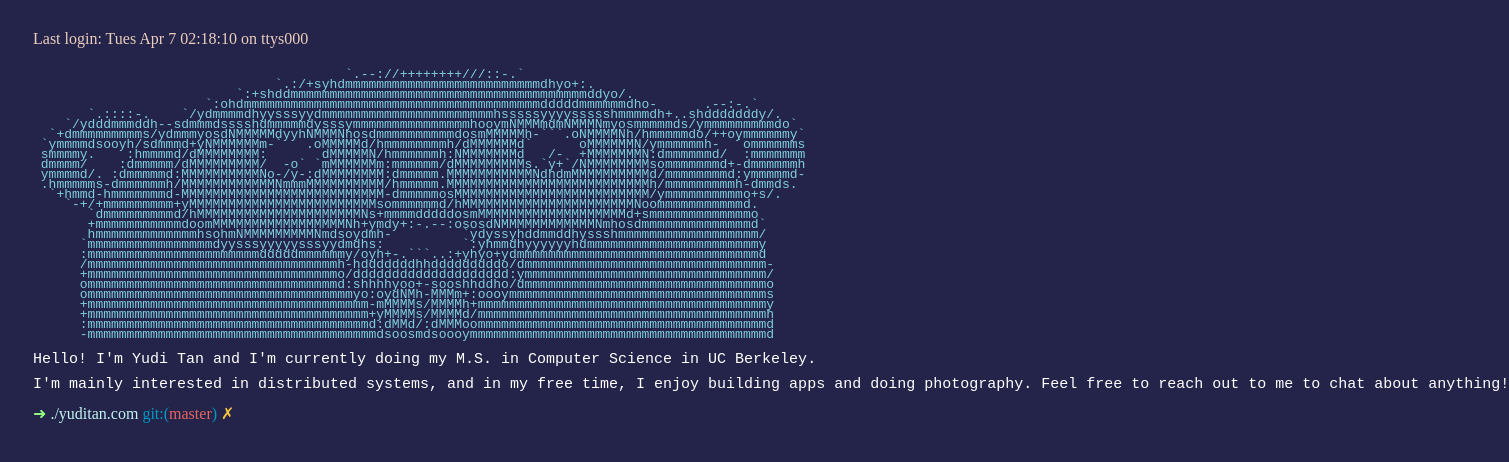
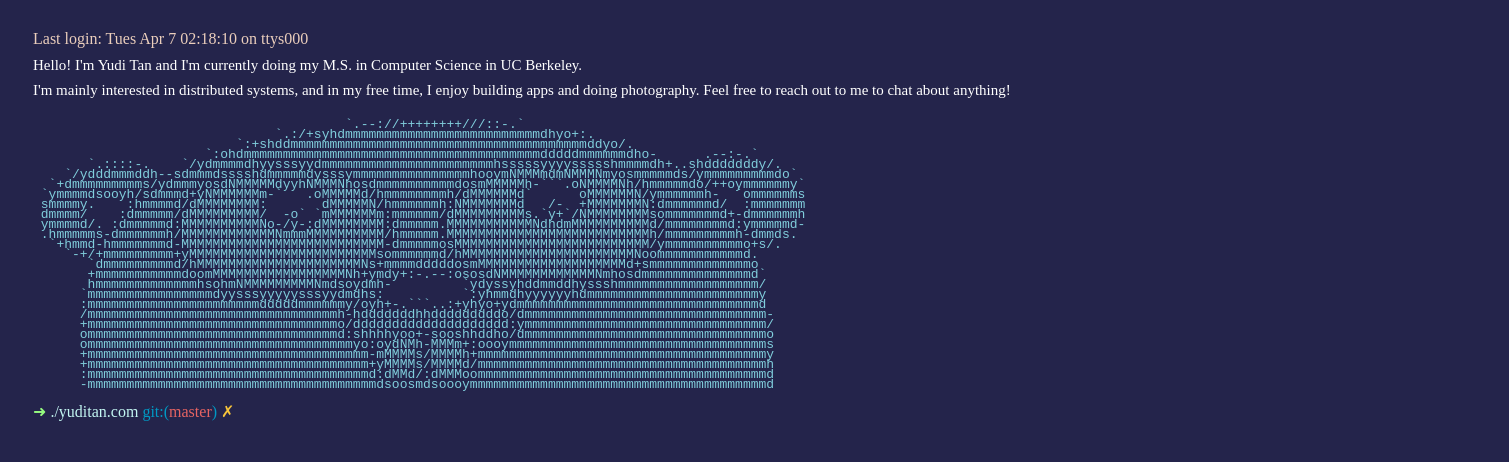
Before and after one commit to yudi-tan/yuditanwebsite2020, a Next.js app: page / in a window 1280 px wide. Shown: the top 462 px of the page, 1509 px wide, since content can reach past the window. Built offline with nearby package versions, Linux system fonts and the light colour scheme; a web font is replaced by a local one.

Commit message:
Rearranged intro message and ascii art for better google ranking

```diff
--- a/components/terminal.js
+++ b/components/terminal.js
@@ -118,6 +118,12 @@ class TerminalComponent extends React.Component {
         <p id="welcome">
           Last login: {currDay} {currMon} {date.date()} {currTime} on ttys000
         </p>
+        <p style={{ fontSize: 15 }}>
+          Hello! I'm Yudi Tan and I'm currently doing my M.S. in Computer Science in UC Berkeley.
+        </p>
+        <p style={{ fontSize: 15 }}>
+          I'm mainly interested in distributed systems, and in my free time, I enjoy building apps and doing photography. Feel free to reach out to me to chat about anything!
+        </p>
         <pre>
           <code style={{ color: "#81CFDD" }}>
             {/* http://taylorkemper.com/assets/images/terminal-ascii-art/golang.txt */}
@@ -150,12 +156,7 @@ class TerminalComponent extends React.Component {
       :mmmmmmmmmmmmmmmmmmmmmmmmmmmmmmmmmmmmd:dMMd/:dMMMoommmmmmmmmmmmmmmmmmmmmmmmmmmmmmmmmmmmmd
       -mmmmmmmmmmmmmmmmmmmmmmmmmmmmmmmmmmmmmdsoosmdsoooymmmmmmmmmmmmmmmmmmmmmmmmmmmmmmmmmmmmmmd  `}
           </code>
-          <p style={{ fontSize: 15 }}>
-            Hello! I'm Yudi Tan and I'm currently doing my M.S. in Computer Science in UC Berkeley.
-          </p>
-          <p style={{ fontSize: 15 }}>
-            I'm mainly interested in distributed systems, and in my free time, I enjoy building apps and doing photography. Feel free to reach out to me to chat about anything!
-          </p>
+
         </pre>
         <OutsideClickHandler onOutsideClick={() => this._input.focus()}>
           <div>
```
